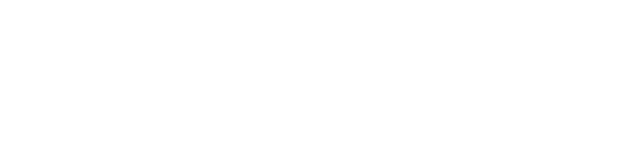
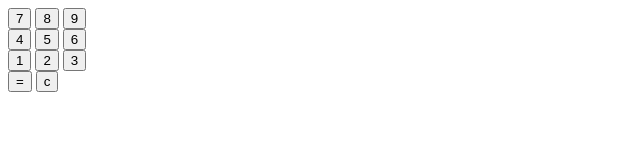
Before and after one commit to markusknuts/Calculator, a plain HTML site: page index.html in a window 1280 px wide. Shown: the whole page, without its empty margins (0-640 px from the left). Drawn offline with Linux system fonts and the light colour scheme.

Commit message:
Made the HTML layout

```diff
--- a/index.html
+++ b/index.html
@@ -7,6 +7,30 @@
     <link rel="stylessheet" href="styles.css">
 </head>
 <body>
+    <div class="container">
+        <div id="display">
+
+        </div>
+        <div class="first-row">
+            <button id="7">7</button>
+            <button id="8">8</button>
+            <button id="9">9</button>
+        </div>
+        <div class="second-row">
+            <button id="4">4</button>
+            <button id="5">5</button>
+            <button id="6">6</button>
+        </div>
+        <div class="third-row">
+            <button id="1">1</button>
+            <button id="2">2</button>
+            <button id="3">3</button>
+        </div>
+        <div class="fourth-row">
+            <button id="equals">=</button>
+            <button id="clear">c</button>
+        </div>
+    </div>
     <script src="script.js"></script>
 </body>
 </html>
```
